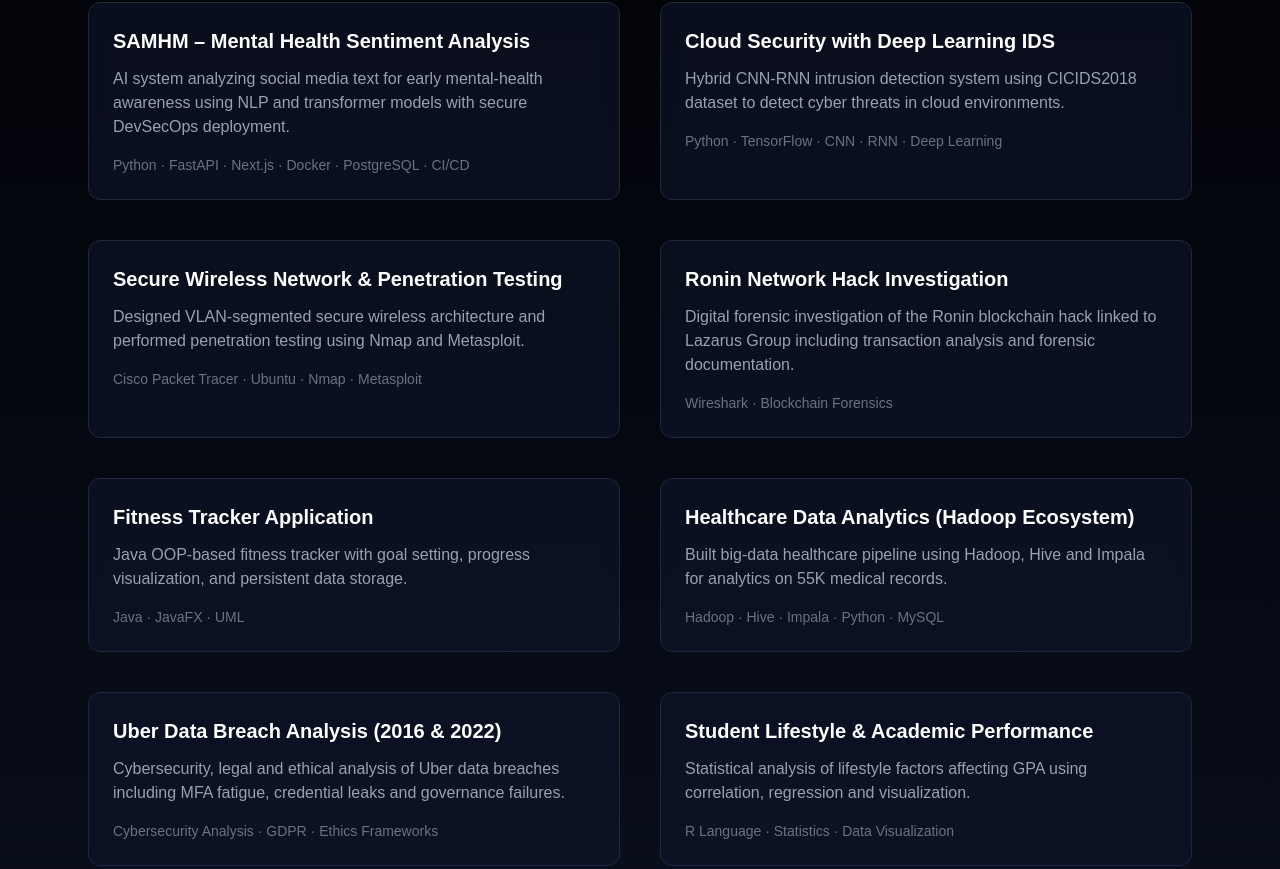
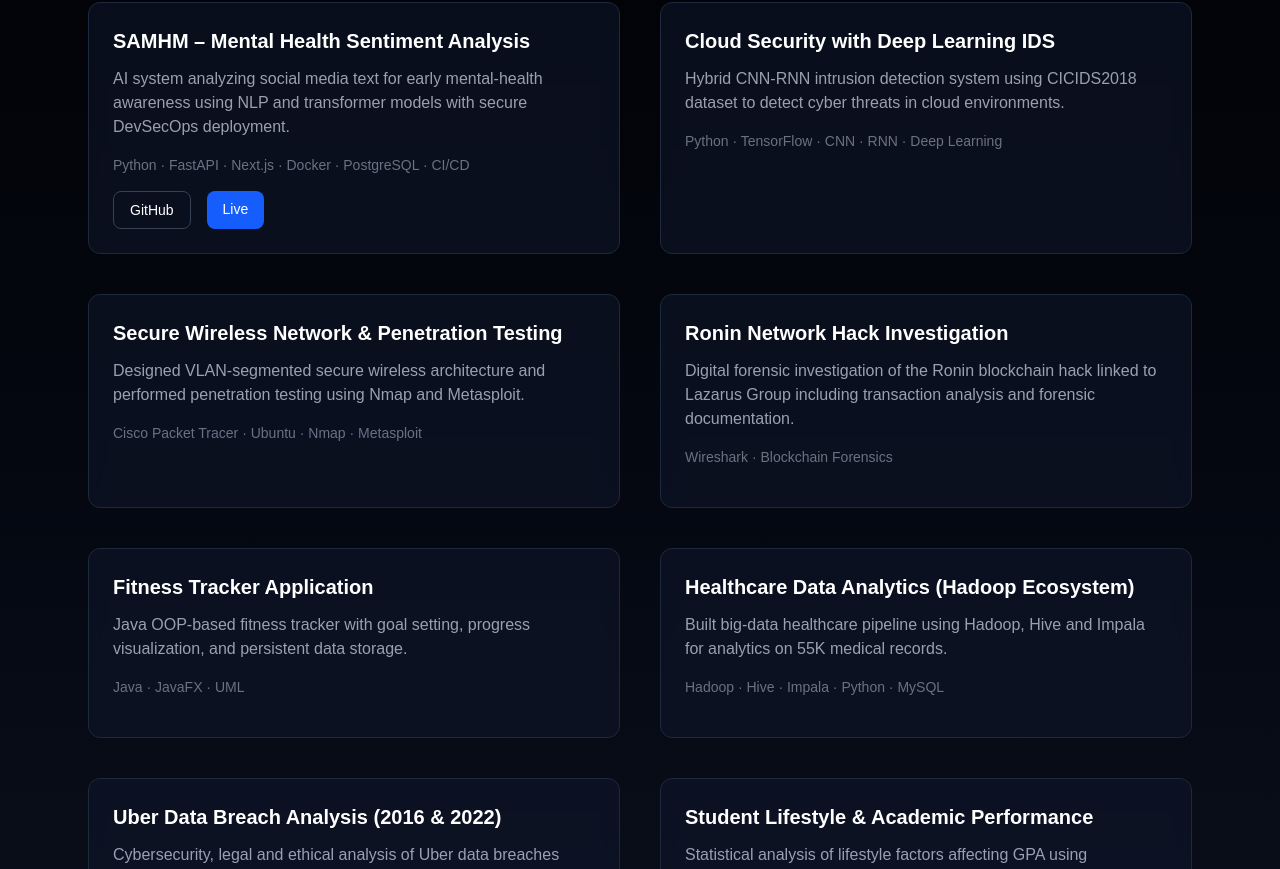
Before and after one commit to ialaaeldeen/alaa-portfolio, a Next.js app: page / in a window 1280 px wide. Shown: the part 1491-2360 px from the top of the page. Built offline with nearby package versions, Linux system fonts and the light colour scheme.

Commit message:
Update portfolio projects and resume

```diff
--- a/app/globals.css
+++ b/app/globals.css
@@ -26,5 +26,4 @@ body {
 }
 
 html {
-  scroll-behavior: smooth;
-}
+  scroll-behavior: smooth;}
--- a/app/page.tsx
+++ b/app/page.tsx
@@ -49,7 +49,8 @@ export default function Home() {
 
         <a
           href="/resume.pdf"
-          download
+          target="_blank"
+          rel="noopener noreferrer"
           className="border px-6 py-3 rounded-lg hover:bg-white hover:text-black transition"
           >
           Download Resume
@@ -146,7 +147,9 @@ export default function Home() {
       {
       title: "SAMHM – Mental Health Sentiment Analysis",
       desc: "AI system analyzing social media text for early mental-health awareness using NLP and transformer models with secure DevSecOps deployment.",
-      tools: "Python · FastAPI · Next.js · Docker · PostgreSQL · CI/CD"
+      tools: "Python · FastAPI · Next.js · Docker · PostgreSQL · CI/CD",
+      github: "https://github.com/wixsz/samhm-backend",
+      live: "https://samhm-frontend.vercel.app/"
       },
 
       {
@@ -206,7 +209,8 @@ export default function Home() {
       {
       title: "EcoCycle 2.0 – Smart Recycling Platform",
       desc: "UX prototype for a sustainability platform integrating AI waste recognition, AR sorting and IoT smart-bin validation.",
-      tools: "Figma · UI/UX · Sustainability Design"
+      tools: "Figma · UI/UX · Sustainability Design",
+      live: "https://www.figma.com/proto/OkUqDhaiTuRNRD4mygq6ct/EcoCycle?node-id=67-1294&p=f&t=jX6V54zOxsuJRLmW-0&scaling=scale-down&content-scaling=fixed&page-id=0%3A1&starting-point-node-id=67%3A1294&show-proto-sidebar=1"
       }
 
       ].map((project, i) => (
@@ -224,9 +228,35 @@ export default function Home() {
       {project.desc}
       </p>
 
-      <p className="text-sm text-gray-500">
+      <p className="text-sm text-gray-500 mb-4">
       {project.tools}
       </p>
+
+      <div className="flex gap-4 flex-wrap">
+
+      {project.github && (
+      <a
+      href={project.github}
+      target="_blank"
+      rel="noopener noreferrer"
+      className="text-sm px-4 py-2 border border-gray-700 rounded-lg hover:bg-gray-800 transition"
+      >
+      GitHub
+      </a>
+      )}
+
+      {project.live && (
+      <a
+      href={project.live}
+      target="_blank"
+      rel="noopener noreferrer"
+      className="text-sm px-4 py-2 bg-blue-600 rounded-lg hover:bg-blue-700 transition"
+      >
+      Live
+      </a>
+      )}
+
+      </div>
 
       </div>
 
```
Also changed, not shown: 2 other files (tests, documents, lock files or other folders).
